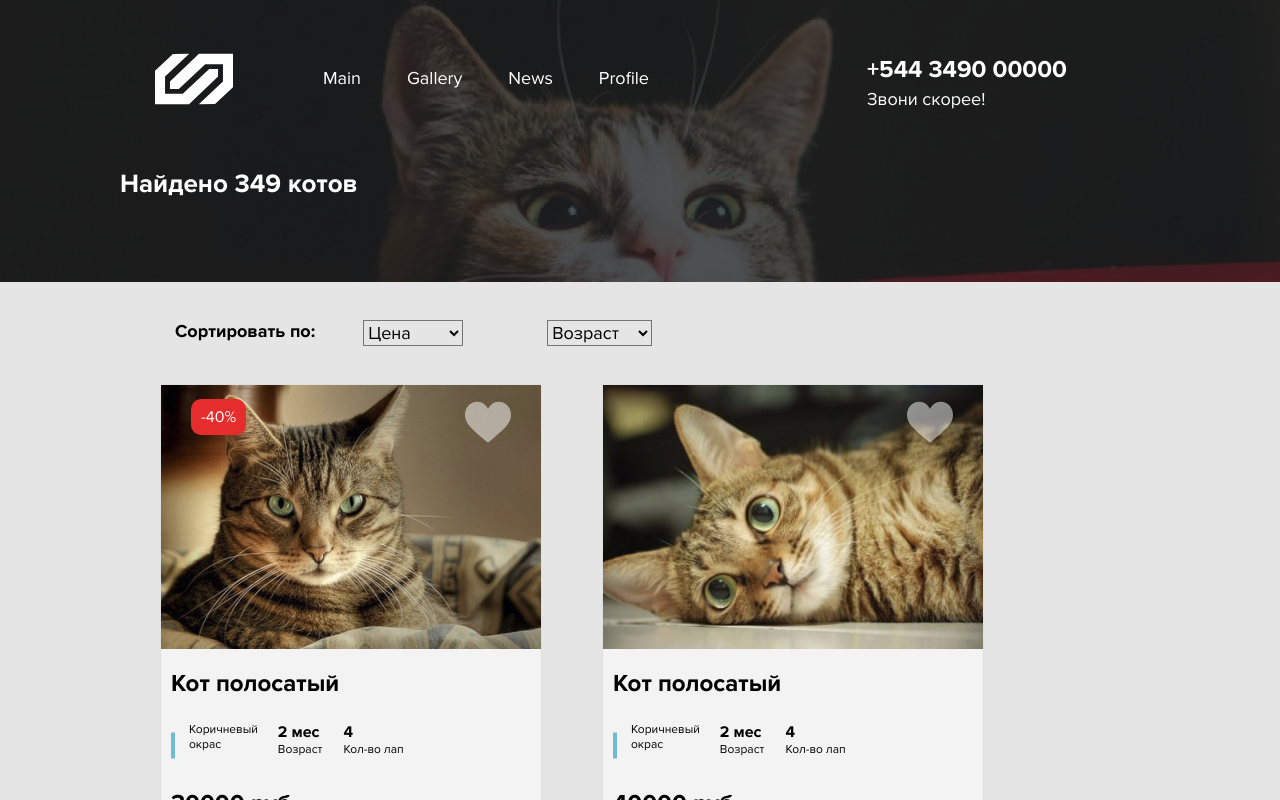
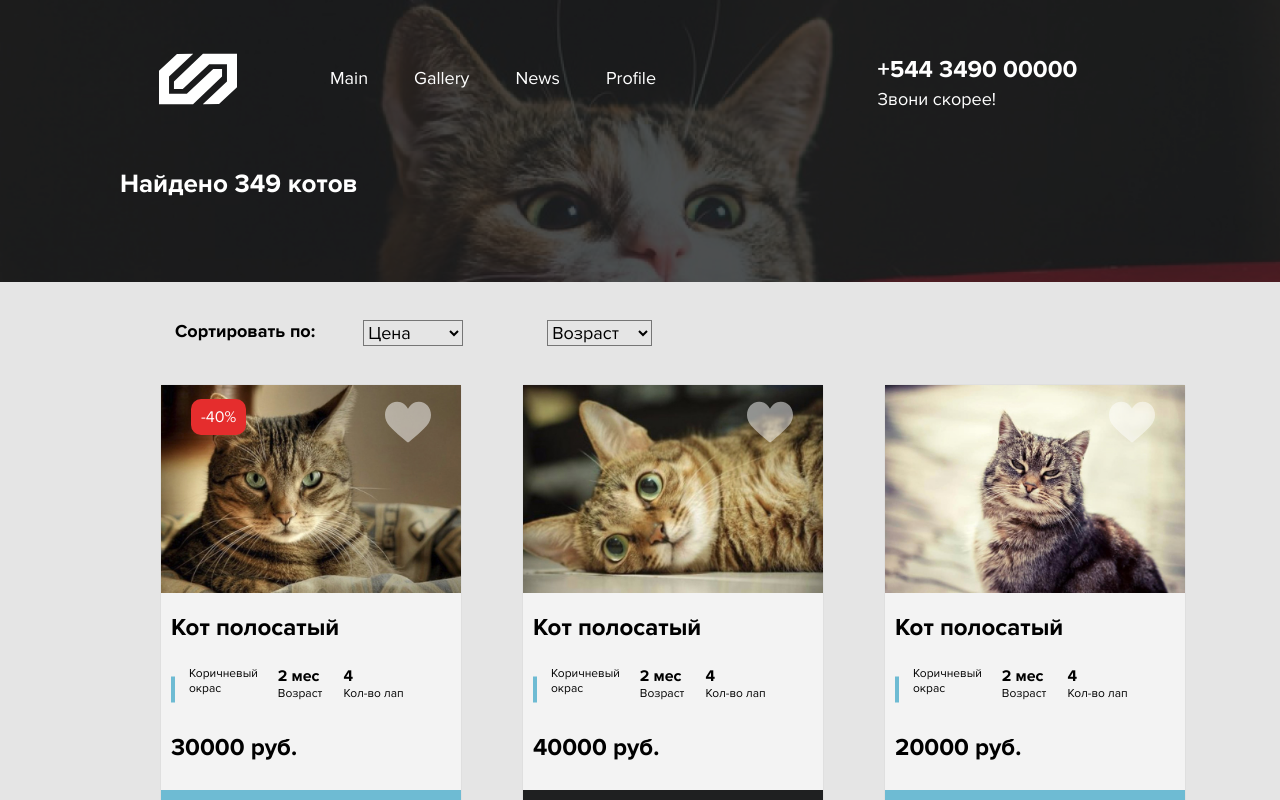
Before and after one commit to Tempesto20/CatsMarket, a React (Create React App) app: page / in a window 1280 px wide. Shown: the top 800 px of the page. Built offline with nearby package versions, Linux system fonts and the light colour scheme.

Commit message:
edit mistakes header,bottom, cards - scss

```diff
--- a/src/components/Cat/Cards.jsx
+++ b/src/components/Cat/Cards.jsx
@@ -12,7 +12,6 @@ function Cards(props) {
 
   const chengeLikeHamdler = ()=>{
     setLike(like2);
-
   }
 
 const cardDiscount =
@@ -45,7 +44,7 @@ const catSold =
         <div className="card">
 
           <div className="card__img" alt="">
-            <img src={props.img} alt="" />
+            <img src={props.img} alt=""  className="card__cat-img"/>
           </div>
 
             {props.discount !== 0 ? (cardDiscount):(cardDiscountNone) }
--- a/src/scss/components/bottom.scss
+++ b/src/scss/components/bottom.scss
@@ -25,7 +25,7 @@
     line-height: 59px;
     color: #FFFFFF;
     white-space: nowrap;
-    margin: 83px 87px 0px 80px;
+    margin: 83px 87px 0px 120px;
     @media (max-width: $xl){
         margin: 40px 0px 0px 260px;
     }
@@ -136,7 +136,7 @@
     font-size: 28px;
     line-height: 91.2%;
     color: #FFFFFF;
-    margin: 26px 58px 80px 80px;
+    margin: 26px 50px 80px 120px;
     @media (max-width: $xl) {
         white-space: nowrap;
         margin: 20px 0px 40px 120px;
--- a/src/scss/components/cards.scss
+++ b/src/scss/components/cards.scss
@@ -20,11 +20,14 @@
     @media (max-width: $lg) {
         margin:  0px 10px 27px 20px;
     }
+    @media (max-width: $sm) {
+        margin:  0px 10px 27px 20px;
+    }
 }
 .card__img{
     position: relative;
 }
-.card__cat-30000 {
+.card__cat-img {
     @media (max-width: $xl) {
         width: 300px;
     }
--- a/src/scss/components/cat.scss
+++ b/src/scss/components/cat.scss
@@ -43,4 +43,10 @@
     display: flex;
     justify-content: center;
     margin-left: 120px;
+    @media (max-width: $md) {
+        margin-left: 120px;
+    }
+    @media (max-width: $sm) {
+        margin-left: 10px;
+    }
 }
--- a/src/scss/components/header.scss
+++ b/src/scss/components/header.scss
@@ -118,7 +118,7 @@
   line-height: 29px;
   color: #FFFFFF;
   white-space: nowrap;
-  margin: 46px 129px 4px 0px;
+  margin: 46px 0px 4px 0px;
 
   @media (max-width: $md) {
     font-weight: normal;
```
